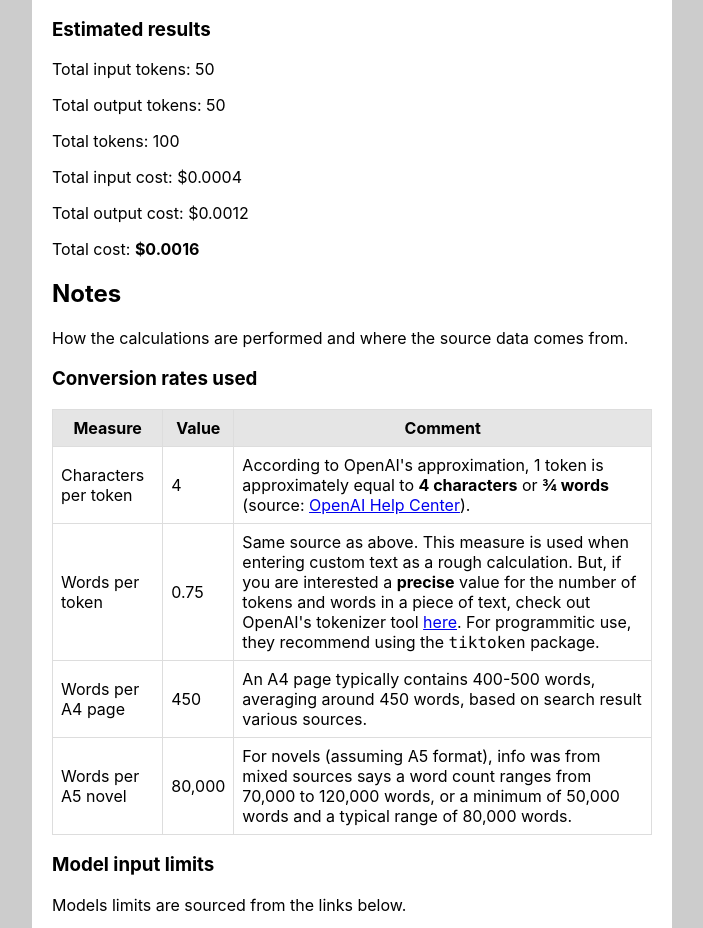
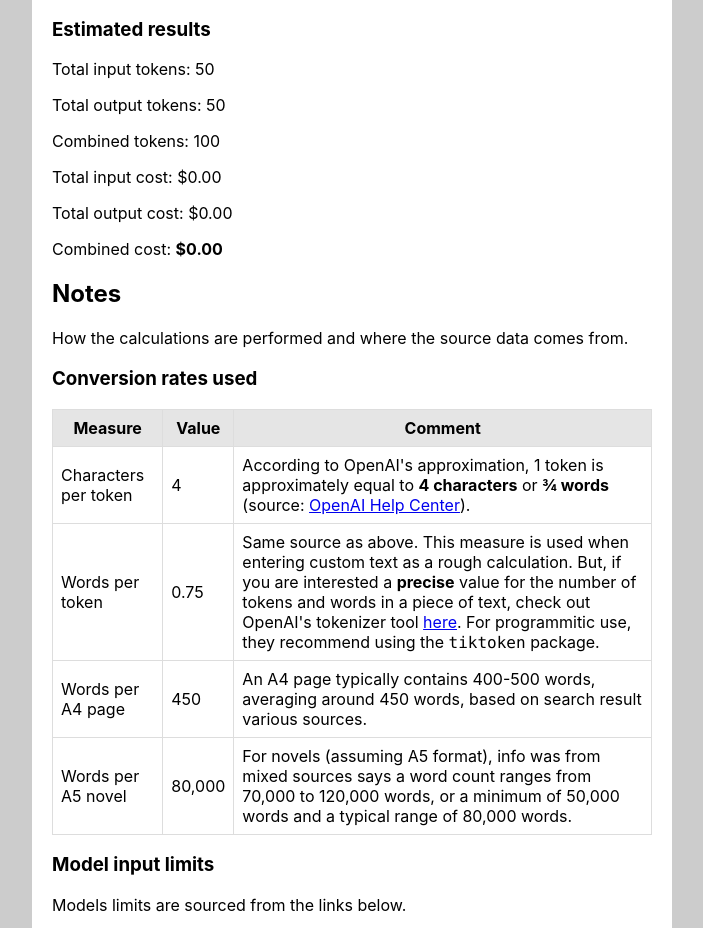
Before and after one commit to MichaelCurrin/token-translator, a React (Create React App) app: page / in a window 1280 px wide. Shown: the part 3163-4091 px from the top of the page, without its empty margins (288-991 px from the left). Built offline with nearby package versions, Linux system fonts and the light colour scheme.

Commit message:
update src/components/PricingCalculator/index.jsx

```diff
--- a/src/components/PricingCalculator/index.jsx
+++ b/src/components/PricingCalculator/index.jsx
@@ -27,10 +27,13 @@ function PricingCalculator() {
 
   const calculateTokens = (inTokens, outTokens) => {
     const calculatedTotalInputTokens = inTokens * queries;
+    const calculatedTotalOutputTokens = outTokens * queries;
 
-    const calculatedTotalOutputTokens = outTokens * queries;
-    return { calculatedTotalInputTokens, calculatedTotalOutputTokens };
+    setTotalInputTokens(calculatedTotalInputTokens);
+    setTotalOutputTokens(calculatedTotalOutputTokens);
+    setTotalTokens(calculatedTotalInputTokens + calculatedTotalOutputTokens);
   };
+
   const calculateCosts = (
     inTokens,
     outTokens,
@@ -56,11 +59,13 @@ function PricingCalculator() {
     );
 
     const calculatedTotalInputCost =
-      (calculatedTotalInputTokens * inputCostRate) / ONE_MILLION_TOKENS;
+      (totalInputTokens * inputCostRate) / ONE_MILLION_TOKENS;
     const calculatedTotalOutputCost =
-      (calculatedTotalOutputTokens * outputCostRate) / ONE_MILLION_TOKENS;
+      (totalOutputTokens * outputCostRate) / ONE_MILLION_TOKENS;
 
-    return { calculatedTotalInputCost, calculatedTotalOutputCost };
+    setTotalInputCost(calculatedTotalInputCost);
+    setTotalOutputCost(calculatedTotalOutputCost);
+    setTotalCost(calculatedTotalInputCost + calculatedTotalOutputCost);
   };
 
   useEffect(() => {
@@ -69,23 +74,8 @@ function PricingCalculator() {
     const outTokens =
       resultSize === 'custom' ? customResultSize : parseInt(resultSize, 10);
 
-    const { calculatedTotalInputTokens, calculatedTotalOutputTokens } =
     calculateTokens(inTokens, outTokens);
-    const { calculatedTotalInputCost, calculatedTotalOutputCost } =
-      calculateCosts(
-        inTokens,
-        outTokens,
-        calculatedTotalInputTokens,
-        calculatedTotalOutputTokens,
-      );
-
-    setTotalInputTokens(calculatedTotalInputTokens);
-    setTotalOutputTokens(calculatedTotalOutputTokens);
-    setTotalTokens(calculatedTotalInputTokens + calculatedTotalOutputTokens);
-
-    setTotalInputCost(calculatedTotalInputCost);
-    setTotalOutputCost(calculatedTotalOutputCost);
-    setTotalCost(calculatedTotalInputCost + calculatedTotalOutputCost);
+    calculateCosts(inTokens, outTokens);
   }, [
     modelName,
     queries,
@@ -209,29 +199,29 @@ function PricingCalculator() {
         <h3>Estimated results</h3>
         <p>Total input tokens: {totalInputTokens.toLocaleString()}</p>
         <p>Total output tokens: {totalOutputTokens.toLocaleString()}</p>
-        <p>Total tokens: {totalTokens.toLocaleString()}</p>
+        <p>Combined tokens: {totalTokens.toLocaleString()}</p>
 
         <p>
           Total input cost: $
           {totalInputCost.toLocaleString(undefined, {
-            minimumFractionDigits: 4,
-            maximumFractionDigits: 4,
+            minimumFractionDigits: 2,
+            maximumFractionDigits: 6,
           })}
         </p>
         <p>
           Total output cost: $
           {totalOutputCost.toLocaleString(undefined, {
-            minimumFractionDigits: 4,
-            maximumFractionDigits: 4,
+            minimumFractionDigits: 2,
+            maximumFractionDigits: 6,
           })}
         </p>
         <p>
-          Total cost:{' '}
+          Combined cost:{' '}
           <b>
             $
             {totalCost.toLocaleString(undefined, {
-              minimumFractionDigits: 4,
-              maximumFractionDigits: 4,
+              minimumFractionDigits: 2,
+              maximumFractionDigits: 2,
             })}
           </b>
         </p>
```
Lines whose indentation alone changed are shown as unchanged.
